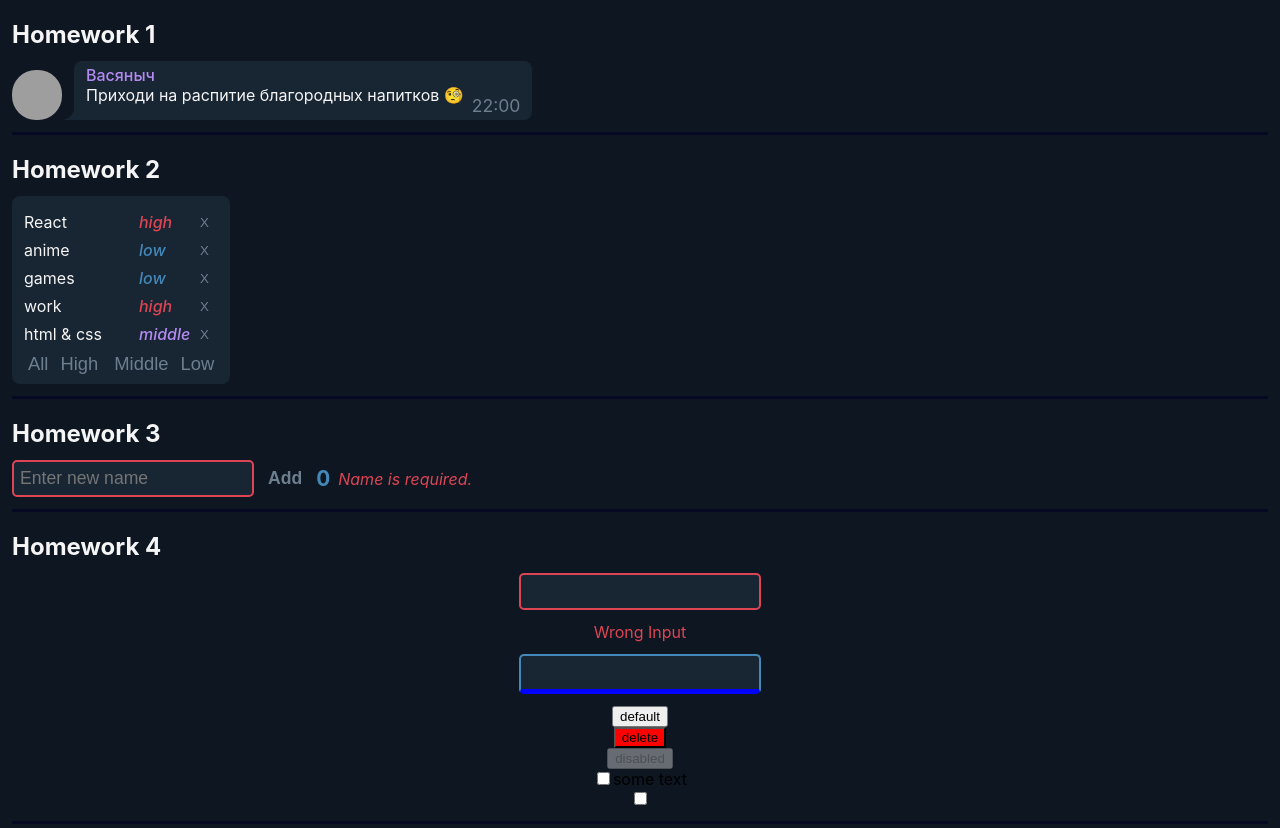
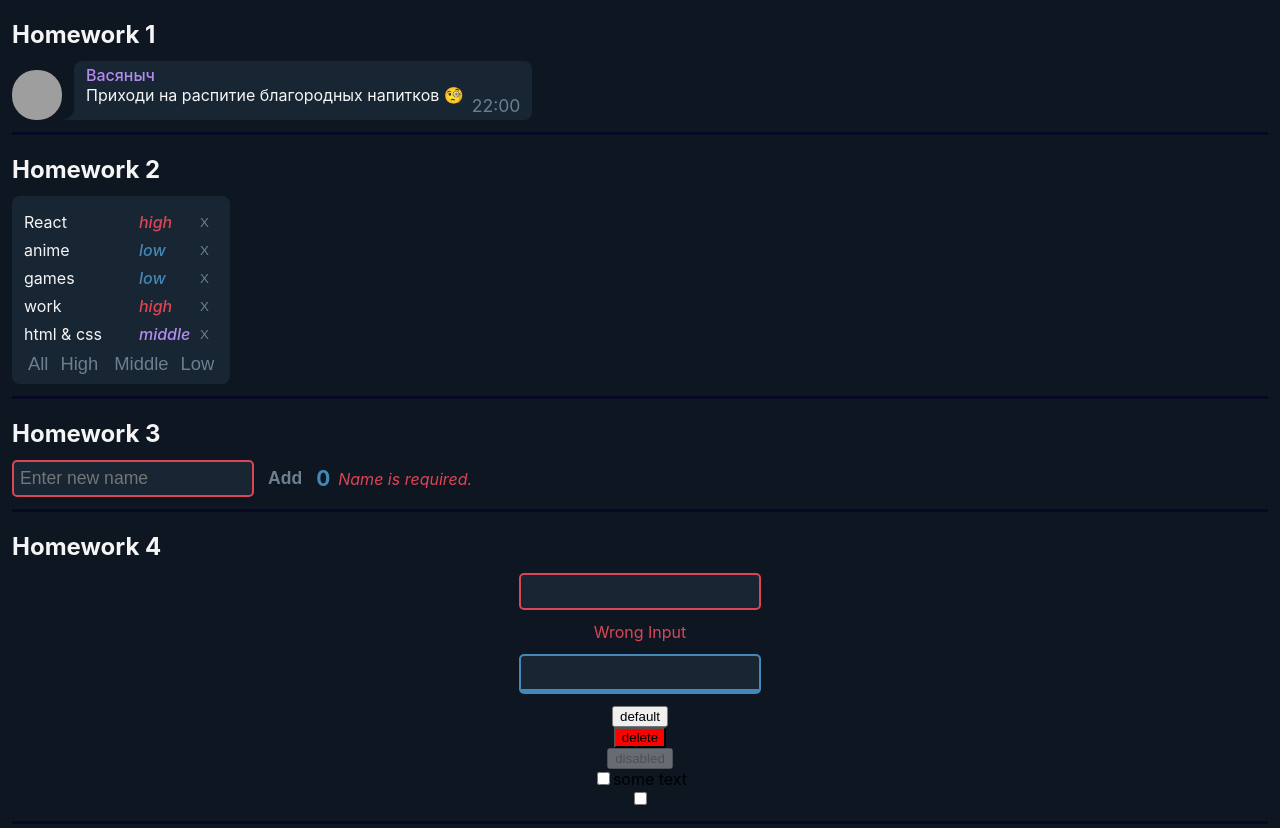
Before and after one commit to mykolao/react-homeworks, a React (Create React App) app: page / in a window 1280 px wide. Built offline with nearby package versions, Linux system fonts and the light colour scheme; grey boxes are pictures that could not be loaded.

Commit message:
color changed

```diff
--- a/src/homework-4/HW4.module.css
+++ b/src/homework-4/HW4.module.css
@@ -1,5 +1,5 @@
 .blue {
-    border-bottom: 5px solid blue;
+    border-bottom: 5px solid var(--color-blue);
 }
 
 .column {
```
